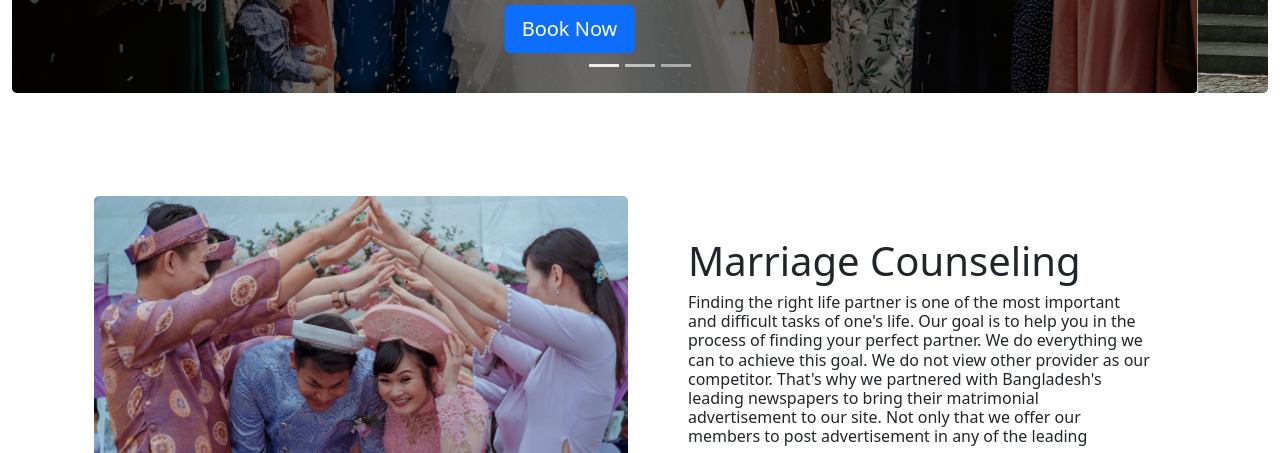
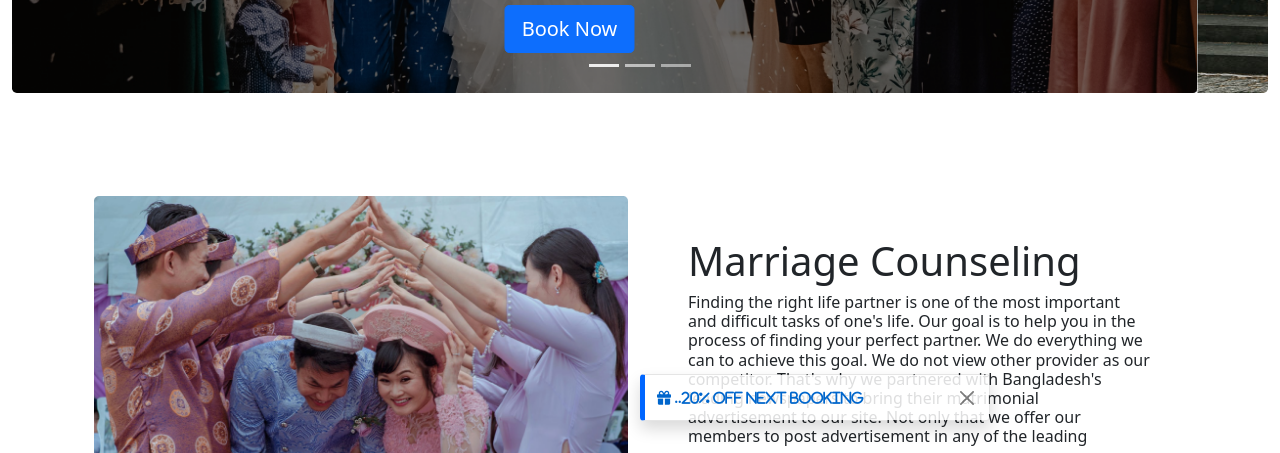
Before and after one commit to Sadman600/community-center, a plain HTML site: page index.html in a window 1280 px wide. Shown: the part 499-952 px from the top of the page. Drawn offline with nearby package versions, Linux system fonts and the light colour scheme.

Commit message:
Added Toast section

```diff
--- a/index.html
+++ b/index.html
@@ -114,7 +114,8 @@
     <!-- Main Section -->
     <main>
         <!-- Marriage Counseling -->
-        <Section class="container my-5 py-5">
+        <Section class="container my-5 py-5 position-relative">
+
             <div class="container">
                 <div class="row d-flex justify-content-center align-items-center">
 
@@ -135,7 +136,17 @@
 
                 </div>
             </div>
+
+            <!-- Toast Section -->
+            <div class="toast show toast-border position-absolute top-50 start-50">
+                <div class="toast-body  d-flex justify-content-between align-items-center">
+                    <i class="fa fa-gift " style="color:#0066cc"> ..20% off next booking</i>
+                    <button type="button" class="ms-2 btn-close " data-bs-dismiss="toast"></button>
+                </div>
+            </div>
+
         </Section>
+
         <!-- Package Section -->
         <h1 class="text-center my-5">Our Package</h1>
         <section class="container my-5">
--- a/style.css
+++ b/style.css
@@ -2,3 +2,6 @@
     background-color: #2f2f2f;
     color: #ffffff;
   }
+  .toast-border {
+    border-left: 5px solid #0066ff;
+  }
```
